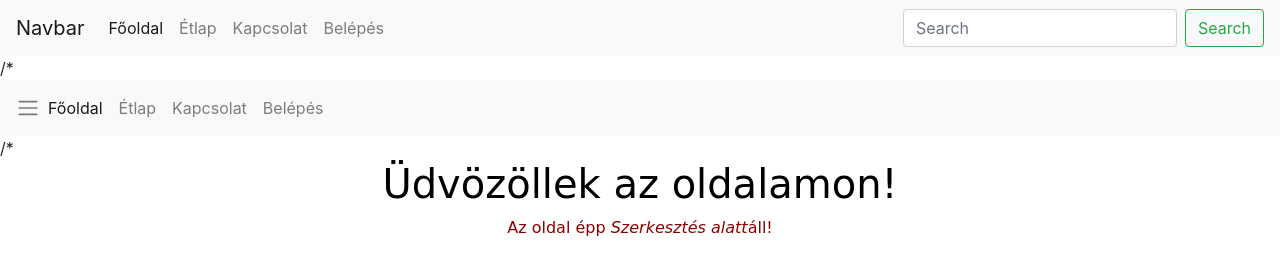
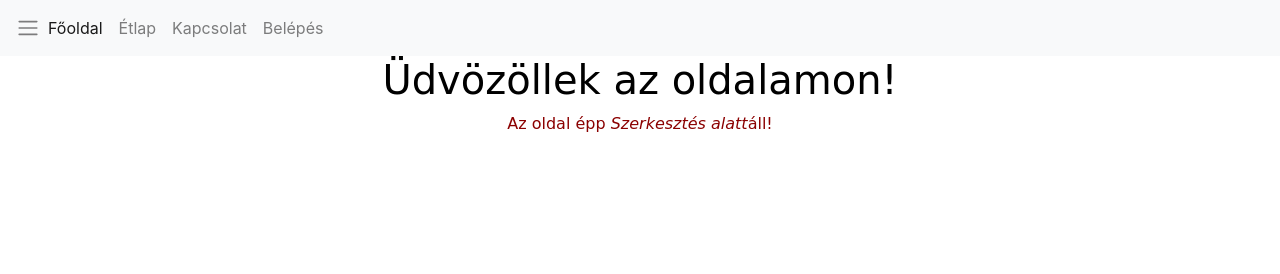
Before and after one commit to Szandra91/szandra.github.io, a plain HTML site: page index.html in a window 1280 px wide. Drawn offline with nearby package versions, Linux system fonts and the light colour scheme; a web font is replaced by a local one.

Commit message:
new index

```diff
--- a/index.html
+++ b/index.html
@@ -14,37 +14,6 @@
 <body>
 
   <nav class="navbar navbar-expand-sm navbar-light bg-light">
-    <button class="navbar-toggler" type="button" data-toggle="collapse" data-target="#navbarTogglerDemo03" aria-controls="navbarTogglerDemo03" aria-expanded="false" aria-label="Toggle navigation">
-      <span class="navbar-toggler-icon"></span>
-    </button>
-    <a class="navbar-brand" href="#">Navbar</a>
-
-    <div class="collapse navbar-collapse" id="navbarTogglerDemo03">
-      <ul class="navbar-nav mr-auto mt-2 mt-lg-0">
-        <li class="nav-item active">
-          <a class="nav-link" href="index.html">Főoldal <span class="sr-only">(current)</span></a>
-        </li>
-        <li class="nav-item">
-          <a class="nav-link" href="étlap.html">Étlap</a>
-        </li>
-        <li class="nav-item">
-          <a class="nav-link" href="kapcsolat.html">Kapcsolat</a>
-        </li>
-        <li class="nav-item">
-          <a class="nav-link" href="bejelentkezés.html">Belépés</a>
-        </li>
-      </ul>
-      <form class="form-inline my-2 my-lg-0">
-        <input class="form-control mr-sm-2" type="search" placeholder="Search" aria-label="Search">
-        <button class="btn btn-outline-success my-2 my-sm-0" type="submit">Search</button>
-      </form>
-    </div>
-  </nav>
-
-
-
-  /*
-  <nav class="navbar navbar-expand-sm navbar-light bg-light">
     <button class="navbar-toggler" type="button" data-toggle="collapse" data-target="#navbarNavAltMarkup" aria-controls="navbarNavAltMarkup" aria-expanded="false" aria-label="Toggle navigation"></button>
       <span class="navbar-toggler-icon"></span>
     </button>
@@ -57,7 +26,7 @@
       </div>
     </div>
   </nav>
-  /*
+
 
 
 
```
